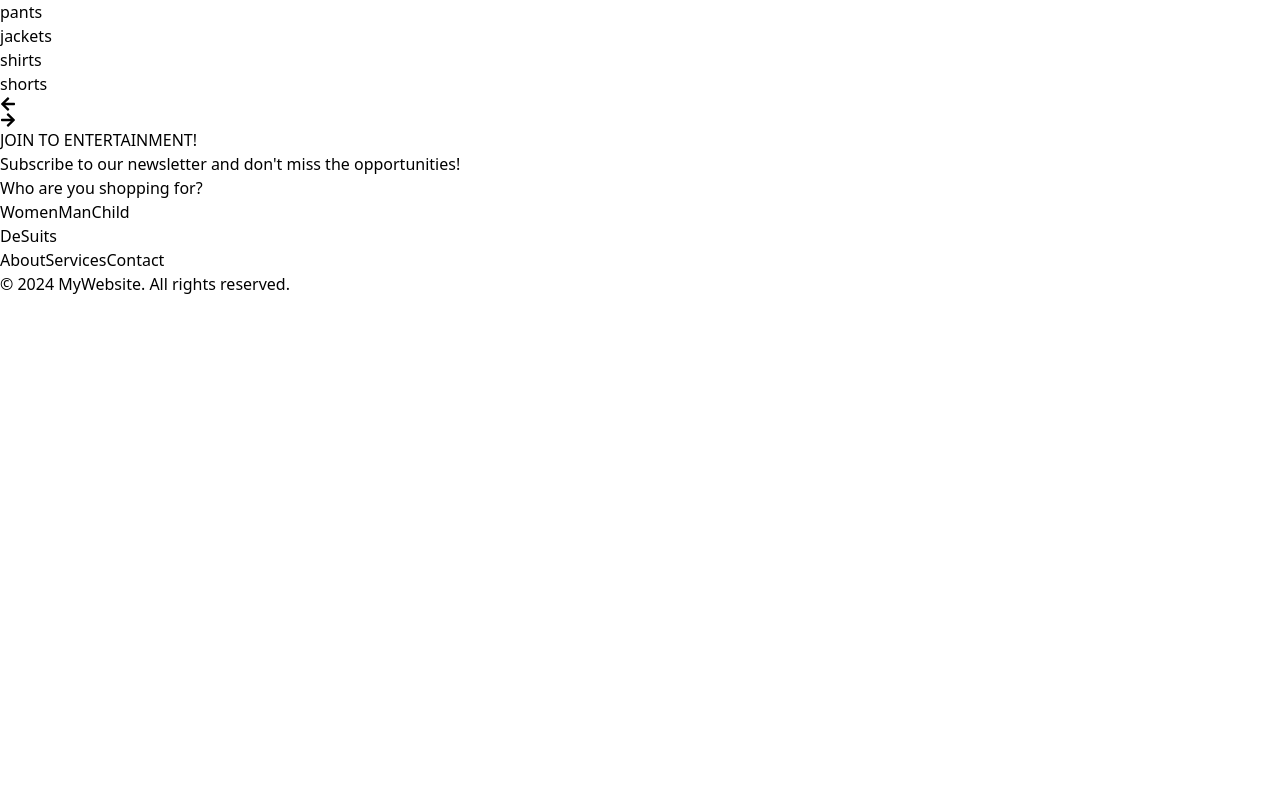
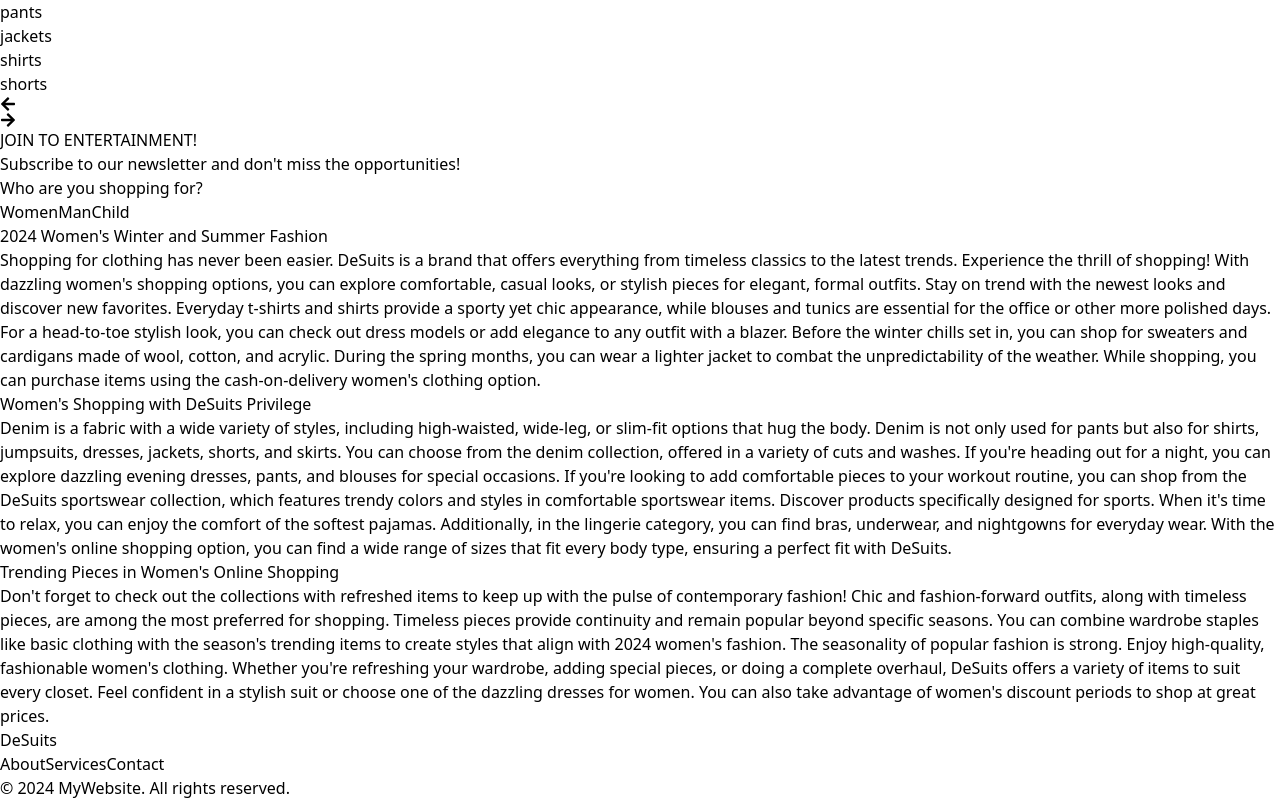
Before and after one commit to ayhan219/Full-Stack-E-Commerce-website, a React (Vite) app in the folder client/: page / in a window 1280 px wide. Shown: the part 1760-2560 px from the top of the page. Before the commit the page ends 2056 px from the top, so only its background shows below. Built offline with nearby package versions, Linux system fonts and the light colour scheme.

Commit message:
description added

```diff
--- /dev/null
+++ b/client/src/components/Descriptions.jsx
@@ -0,0 +1,73 @@
+import React from "react";
+
+const Descriptions = () => {
+  return (
+    <div className="w-full h-[70vh] flex items-center justify-center">
+      <div className="w-[70%] h-full p-5">
+        <div className="flex flex-col gap-4">
+          <h2 className="text-xl font-bold">
+            2024 Women's Winter and Summer Fashion
+          </h2>
+          <p>
+            Shopping for clothing has never been easier. DeSuits is a brand that
+            offers everything from timeless classics to the latest trends.
+            Experience the thrill of shopping! With dazzling women's shopping
+            options, you can explore comfortable, casual looks, or stylish
+            pieces for elegant, formal outfits. Stay on trend with the newest
+            looks and discover new favorites. Everyday t-shirts and shirts
+            provide a sporty yet chic appearance, while blouses and tunics are
+            essential for the office or other more polished days. For a
+            head-to-toe stylish look, you can check out dress models or add
+            elegance to any outfit with a blazer. Before the winter chills set
+            in, you can shop for sweaters and cardigans made of wool, cotton,
+            and acrylic. During the spring months, you can wear a lighter jacket
+            to combat the unpredictability of the weather. While shopping, you
+            can purchase items using the cash-on-delivery women's clothing
+            option.
+          </p>
+          <h2 className="text-xl font-bold">
+            Women's Shopping with DeSuits Privilege
+          </h2>
+          <p>
+            Denim is a fabric with a wide variety of styles, including
+            high-waisted, wide-leg, or slim-fit options that hug the body. Denim
+            is not only used for pants but also for shirts, jumpsuits, dresses,
+            jackets, shorts, and skirts. You can choose from the denim
+            collection, offered in a variety of cuts and washes. If you're
+            heading out for a night, you can explore dazzling evening dresses,
+            pants, and blouses for special occasions. If you're looking to add
+            comfortable pieces to your workout routine, you can shop from the
+            DeSuits sportswear collection, which features trendy colors and
+            styles in comfortable sportswear items. Discover products
+            specifically designed for sports. When it's time to relax, you can
+            enjoy the comfort of the softest pajamas. Additionally, in the
+            lingerie category, you can find bras, underwear, and nightgowns for
+            everyday wear. With the women's online shopping option, you can find
+            a wide range of sizes that fit every body type, ensuring a perfect
+            fit with DeSuits.
+          </p>
+          <h2 className="text-xl font-bold">
+            Trending Pieces in Women's Online Shopping
+          </h2>
+          <p>
+            Don't forget to check out the collections with refreshed items to
+            keep up with the pulse of contemporary fashion! Chic and
+            fashion-forward outfits, along with timeless pieces, are among the
+            most preferred for shopping. Timeless pieces provide continuity and
+            remain popular beyond specific seasons. You can combine wardrobe
+            staples like basic clothing with the season's trending items to
+            create styles that align with 2024 women's fashion. The seasonality
+            of popular fashion is strong. Enjoy high-quality, fashionable
+            women's clothing. Whether you're refreshing your wardrobe, adding
+            special pieces, or doing a complete overhaul, DeSuits offers a
+            variety of items to suit every closet. Feel confident in a stylish
+            suit or choose one of the dazzling dresses for women. You can also
+            take advantage of women's discount periods to shop at great prices.
+          </p>
+        </div>
+      </div>
+    </div>
+  );
+};
+
+export default Descriptions;
--- a/client/src/pages/Home.jsx
+++ b/client/src/pages/Home.jsx
@@ -3,6 +3,7 @@
 import Trend from '../components/Trend'
 import Popular from '../components/Popular'
 import JoinUs from '../components/JoinUs'
+import Descriptions from '../components/Descriptions'
 
 const Home = () => {
   return (
@@ -11,6 +12,7 @@
         <Trend />
         <Popular />
         <JoinUs />
+        <Descriptions />
     </div>
   )
 }
```
